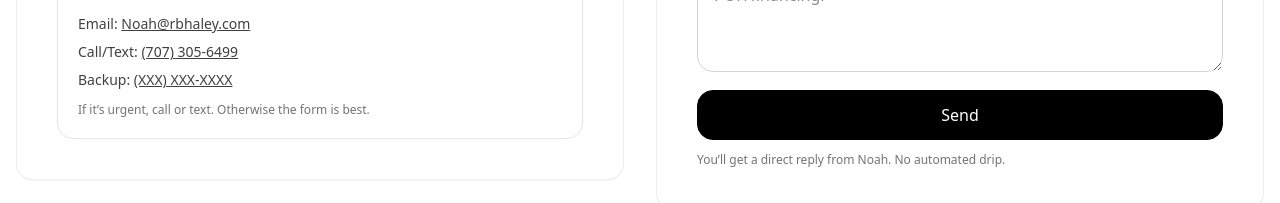
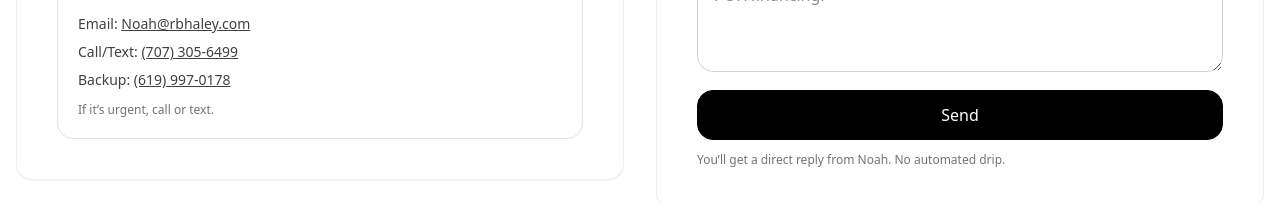
Before and after one commit to windhamnoah77-tech/living-sd-realty, a Next.js app: page /contact in a window 1280 px wide. Shown: the part 720-923 px from the top of the page. Built offline with nearby package versions, Linux system fonts and the light colour scheme; no server answers.

Commit message:
Update contact page and contact form

```diff
--- a/app/contact/page.tsx
+++ b/app/contact/page.tsx
@@ -48,7 +48,7 @@ export default function ContactPage() {
   // Update these to your actual backup contacts
   const emailPrimary = "Noah@rbhaley.com";
   const phonePrimary = "(707) 305-6499";
-  const phoneBackup = "(XXX) XXX-XXXX"; // change this
+  const phoneBackup = "(619) 997-0178"; // change this
 
   return (
     <main className="page-section">
@@ -128,7 +128,7 @@ export default function ContactPage() {
                 </div>
               </div>
               <div className="mt-3 text-xs text-neutral-500">
-                If it’s urgent, call or text. Otherwise the form is best.
+                If it’s urgent, call or text.
               </div>
             </div>
           </section>
```
